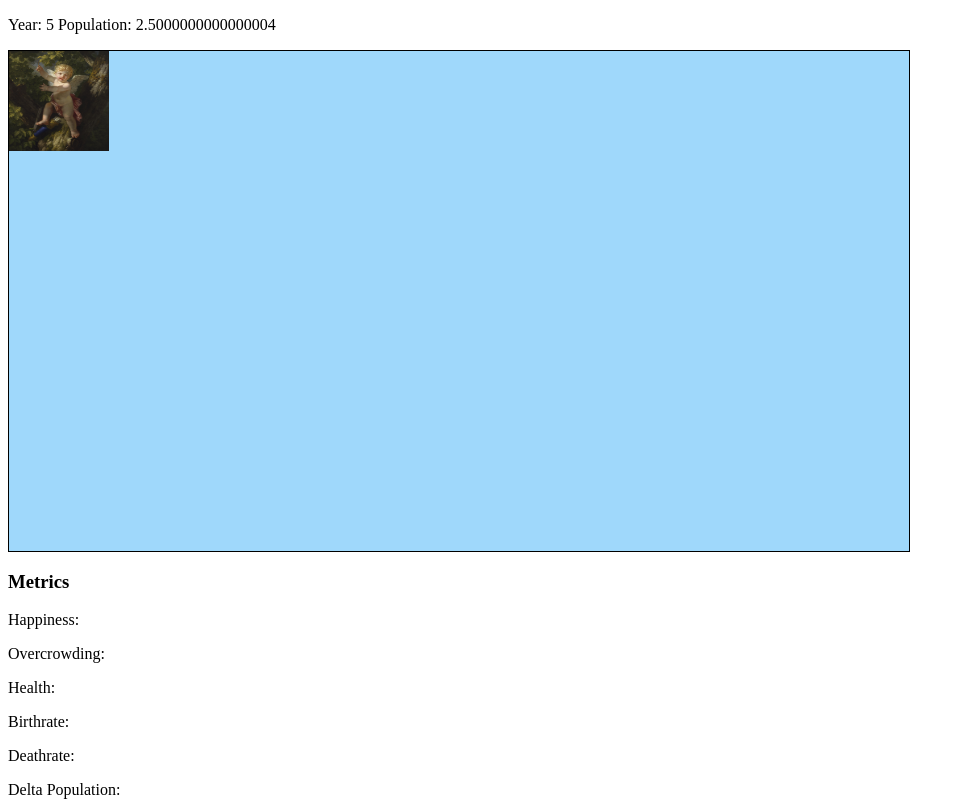
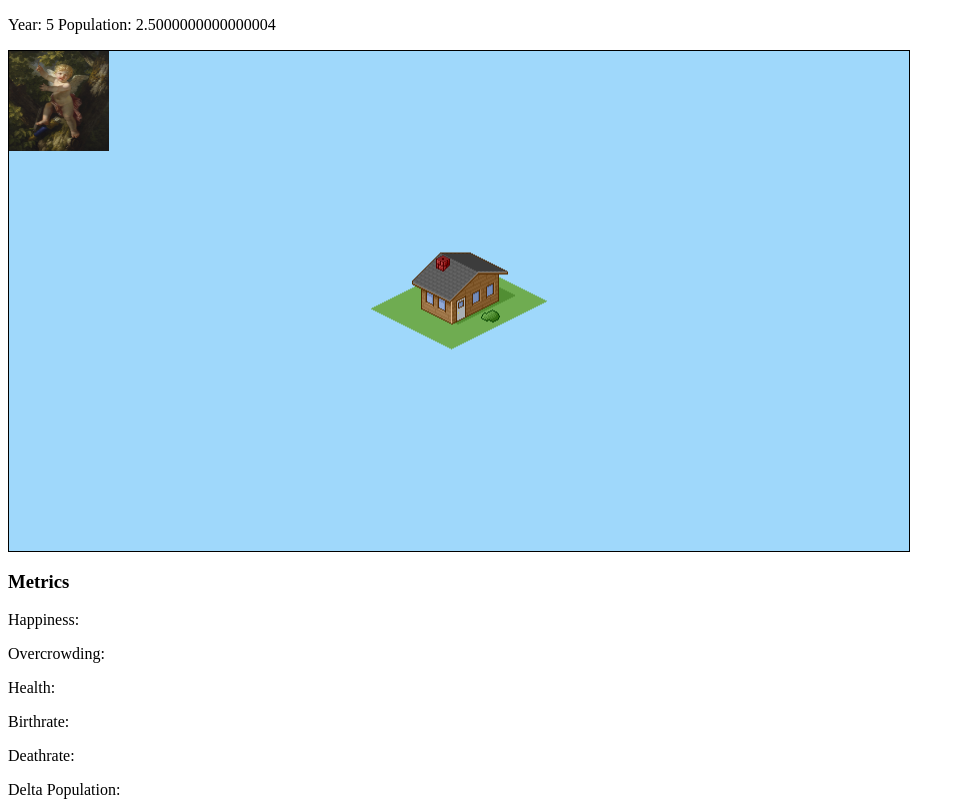
Before and after one commit to noskcid/gamejam2016, a plain HTML site: page index.html in a window 1280 px wide. Shown: the top 802 px of the page, without its empty margins (0-965 px from the left). Drawn offline with nearby package versions, Linux system fonts and the light colour scheme.

Commit message:
THE HOUSE IS BACK

```diff
--- a/index.html
+++ b/index.html
@@ -31,7 +31,7 @@
 			img.onload = function () {
     			context.drawImage(img, centerX-(178/2), centerY-(99/2));
 			}
-			img.src = "images/house_1.gif";
+			img.src = "images/house.png";
 
 			// Create fill gradient
 			var gradient = context.createLinearGradient(0, 0, 0, 5);
```
